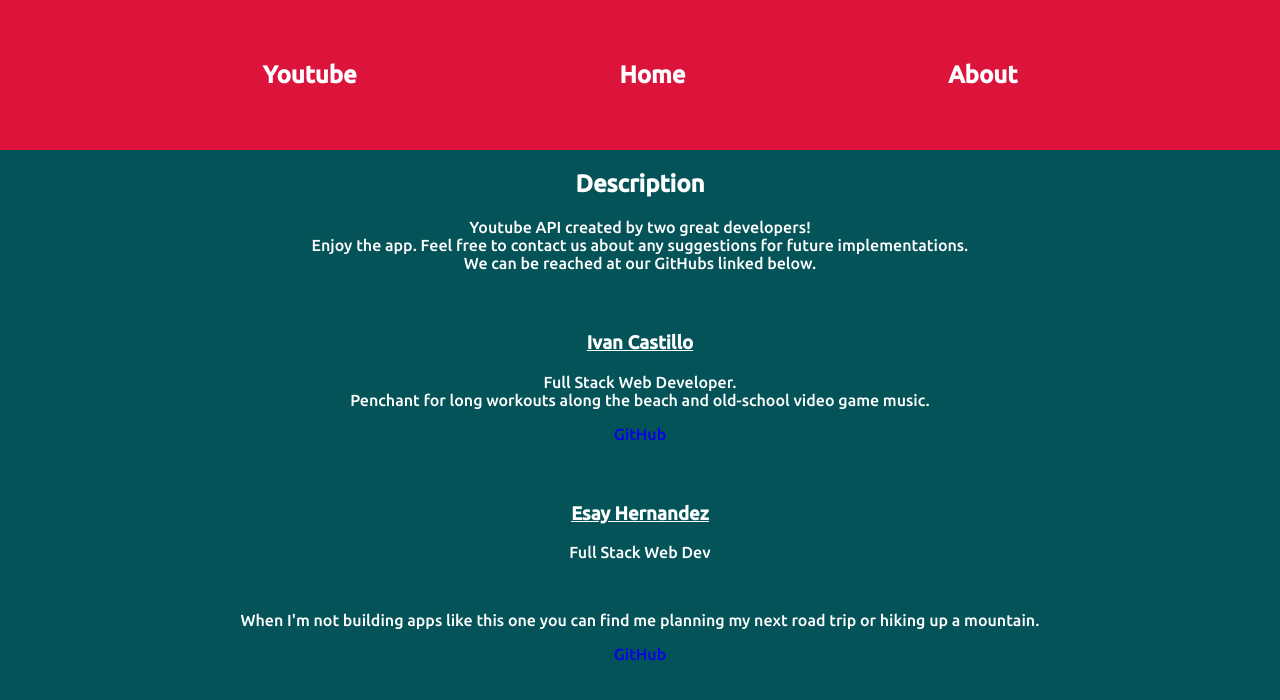
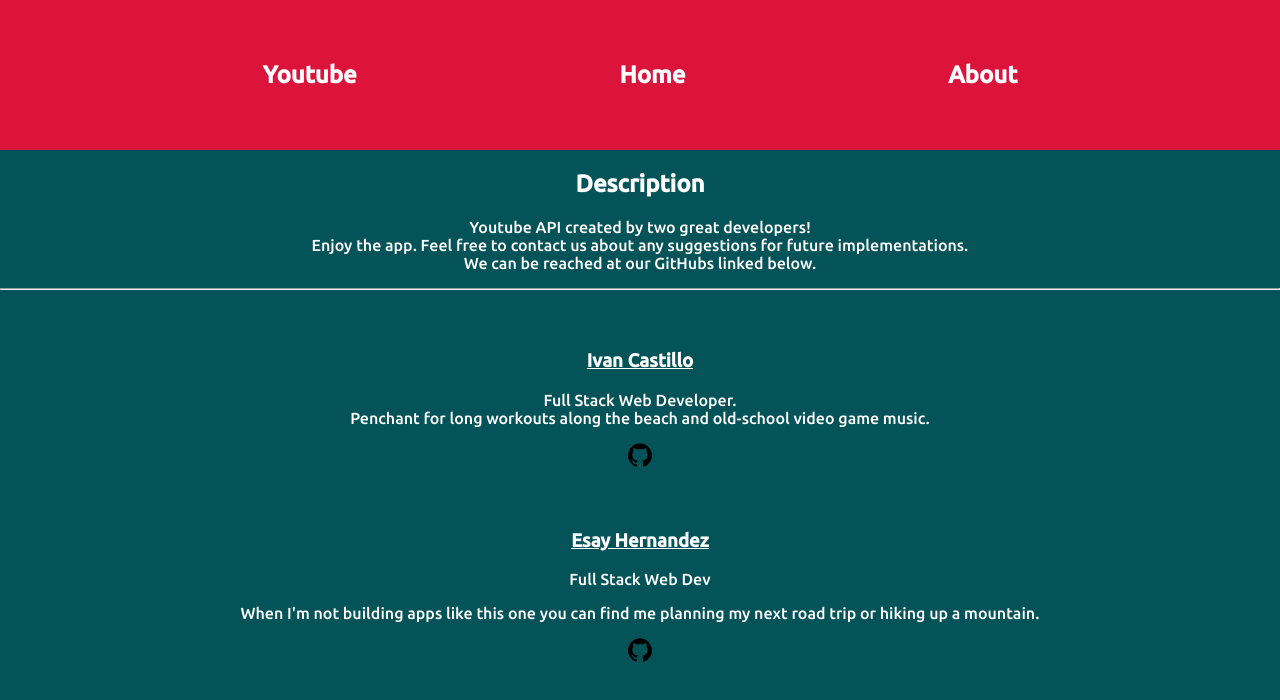
Before and after one commit to esayh/yt-react-app, a React (Create React App) app: page /about in a window 1280 px wide. Shown: the top 700 px of the page. Built offline with nearby package versions, Linux system fonts and the light colour scheme.

Commit message:
added github icons and back btn

```diff
--- a/package.json
+++ b/package.json
@@ -3,6 +3,7 @@
   "version": "0.1.0",
   "private": true,
   "dependencies": {
+    "@material-ui/icons": "^4.11.2",
     "@testing-library/jest-dom": "^5.12.0",
     "@testing-library/react": "^11.2.7",
     "@testing-library/user-event": "^12.8.3",
--- a/src/App.css
+++ b/src/App.css
@@ -6,8 +6,6 @@ html {
 
 .App {
   text-align: center;
-  /* background-color: rgb(4, 83, 88); */
-  /* height: 100vh; */
   font-family: 'Ubuntu', sans-serif;
   font-weight: 500;
   color: white;
--- a/src/Components/About.css
+++ b/src/Components/About.css
@@ -5,3 +5,7 @@
 h3 {
     text-decoration: underline;
 }
+
+a:visited {
+    color: white;
+}
--- a/src/Components/About.js
+++ b/src/Components/About.js
@@ -1,9 +1,9 @@
 import React from 'react'
 import './About.css'
-
+import GitHubIcon from '@material-ui/icons/GitHub'
 
 const About = () => {
-   return (
+	return (
 		<div className='About'>
 			<div>
 				<h2>Description</h2>
@@ -15,6 +15,7 @@ const About = () => {
 					<br />
 					We can be reached at our GitHubs linked below.
 				</p>
+				<hr />
 			</div>
 			<div>
 				<h3>Ivan Castillo</h3>
@@ -23,14 +24,22 @@ const About = () => {
 					<br />
 					Penchant for long workouts along the beach and old-school video game music.
 				</p>
-				<a href='https://github.com/IvanCastillo1986'>GitHub</a>
+				<GitHubIcon
+					onClick={() => window.open('https://github.com/IvanCastillo1986')}
+					style={{ color: 'black', cursor: 'pointer' }}
+				/>
 			</div>
 			<div>
 				<h3>Esay Hernandez</h3>
-				<p>Full Stack Web Dev</p><br />
-				<p>When I'm not building apps like this one you can find me planning my next road trip or hiking up a mountain.</p>
-				<a href='https://github.com/esayh'>GitHub</a>
-
+				<p>Full Stack Web Dev</p>
+				<p>
+					When I'm not building apps like this one you can find me planning my next road trip
+					or hiking up a mountain.
+				</p>
+				<GitHubIcon
+					onClick={() => window.open('https://github.com/esayh')}
+					style={{ color: 'black', cursor: 'pointer' }}
+				/>
 			</div>
 		</div>
 	)
--- a/src/Components/Home.js
+++ b/src/Components/Home.js
@@ -9,7 +9,6 @@ import './Home.css'
 // 	video channel logo
 // 	video rating
 // 	how many years uploaded
-
 
 class Home extends Component {
 	constructor() {
@@ -51,10 +50,8 @@ class Home extends Component {
 	render() {
 		const { videos, searchVideos } = this.state
 		const allVids = videos.map((vid) => {
-
 			return (
 				<Link to={`/videos/${vid.id.videoId}`} key={vid.id.videoId}>
-				{/* <li> */}
 					<div>
 						<img src={vid.snippet.thumbnails.medium.url} alt={vid.snippet.description} />
 						<div>
@@ -62,7 +59,6 @@ class Home extends Component {
 							<p>{vid.snippet.description}</p>
 						</div>
 					</div>
-				{/* </li> */}
 				</Link>
 			)
 		})
@@ -77,9 +73,7 @@ class Home extends Component {
 						value={searchVideos}
 					/>
 					<button>Submit</button>
-					{/* <h3>No Videos</h3> */}
 				</form>
-				{/* <ul>{allVids}</ul> */}
 				{allVids}
 			</div>
 		)
--- a/src/Components/Video.js
+++ b/src/Components/Video.js
@@ -2,36 +2,35 @@ import axios from 'axios'
 import React from 'react'
 import YouTube from 'react-youtube'
 
-
 class Video extends React.Component {
-
-    constructor(props) {    // Called props into constructor so that we can retrieve id inside the constructor
+	constructor(props) {
+		// Called props into constructor so that we can retrieve id inside the constructor
 		super()
 		this.state = {
 			videoId: props.match.params.id,
 			video: {},
 			channelId: '',
-            channel: {}
+			channel: {},
 		}
 	}
 	componentDidMount() {
-        console.log('componentDidMount')
 		this.getVideoDetails()
-        this.getChannelDetails()
+		// this.getChannelDetails()
 	}
 
-    getVideoDetails = async () => { // This function should get video data so that we may display it under video
+	getVideoDetails = async () => {
 		const { videoId } = this.state
 
 		try {
-            const { data } = await axios.get(`https://youtube.googleapis.com/youtube/v3/videos?id=${videoId}&part=snippet,contentDetails,statistics&key=${process.env.REACT_APP_API_KEY}`)
+			const { data } = await axios.get(
+				`https://youtube.googleapis.com/youtube/v3/videos?id=${videoId}&part=snippet,contentDetails,statistics&key=${process.env.REACT_APP_API_KEY}`
+			)
 			this.setState({
 				video: data.items[0],
-                channelId: data.items[0].snippet.channelId
+				channelId: data.items[0].snippet.channelId,
 			})
-        }
-        catch (e) {
-            console.log('Video could not be found')
+		} catch (e) {
+			console.log(e, 'Video could not be found')
 		}
 	}
 	getChannelDetails = async () => {
@@ -39,35 +38,49 @@ class Video extends React.Component {
 		console.log(channelId)
 		// const { data } = await axios.get(`https://youtube.googleapis.com/youtube/v3/channels?id=${channelId}&part=snippet&key=${process.env.REACT_APP_API_KEY}`)
 		try {
-        const { data } = await axios.get(`https://youtube.googleapis.com/youtube/v3/channels?part=snippet%2CcontentDetails%2Cstatistics&id=${channelId}&key=${process.env.REACT_APP_API_KEY}`)
+			const { data } = await axios.get(
+				`https://youtube.googleapis.com/youtube/v3/channels?part=snippet%2CcontentDetails%2Cstatistics&id=${channelId}&key=${process.env.REACT_APP_API_KEY}`
+			)
 			console.log(data.items[0])
-        }
-        catch {
+		} catch {
 			console.log('could not find channel')
 		}
+	}
+
+	goBack = () => {
+		this.props.history.goBack()
 	}
 	// Write function that takes and makes comments
 	// Make a panel aside for related videos. Maybe another component?
 
-
 	render() {
 		const { videoId, video } = this.state
-        console.log('render')
 		try {
 			console.log(video.snippet.title)
-        }
-        catch(error) {
-            console.log('could not print video.title')
+		} catch (e) {
+			console.log(e, 'Video could not be found')
 		}
 
 		return (
 			<div className='Video'>
+				<button onClick={this.goBack}>Go back</button>
 				<YouTube videoId={videoId} />
 				<div>
 					{/* This div is for the  */}
 					{video.snippet ? <h2>{video.snippet.title}</h2> : null}
-                        {video.statistics ? <span><p>{Number(video.statistics.viewCount).toLocaleString()} views</p></span> : null}
-                        {video.statistics ? <span><p>{Number(video.statistics.likeCount).toLocaleString()} Likes | {Number(video.statistics.dislikeCount).toLocaleString()} Dislikes</p></span> : null}
+					{video.statistics ? (
+						<span>
+							<p>{Number(video.statistics.viewCount).toLocaleString()} views</p>
+						</span>
+					) : null}
+					{video.statistics ? (
+						<span>
+							<p>
+								{Number(video.statistics.likeCount).toLocaleString()} Likes |{' '}
+								{Number(video.statistics.dislikeCount).toLocaleString()} Dislikes
+							</p>
+						</span>
+					) : null}
 				</div>
 				<div>
 					{/* Channel logo, Channel name */}
@@ -79,7 +92,6 @@ class Video extends React.Component {
 			</div>
 		)
 	}
-
 }
 
 export default Video
```
Also changed, not shown: 1 other file (tests, documents, lock files or other folders). Lines whose indentation alone changed are shown as unchanged.
